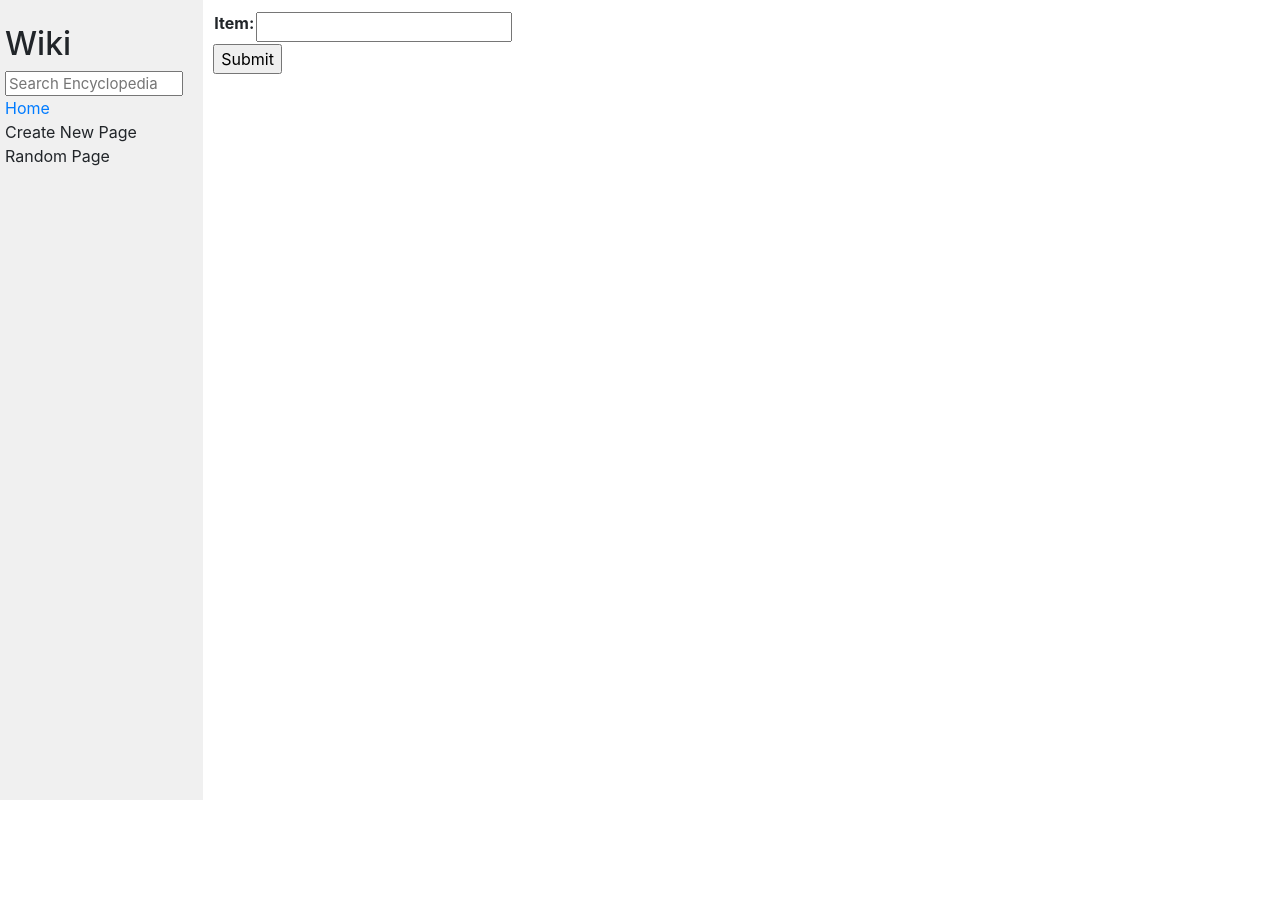
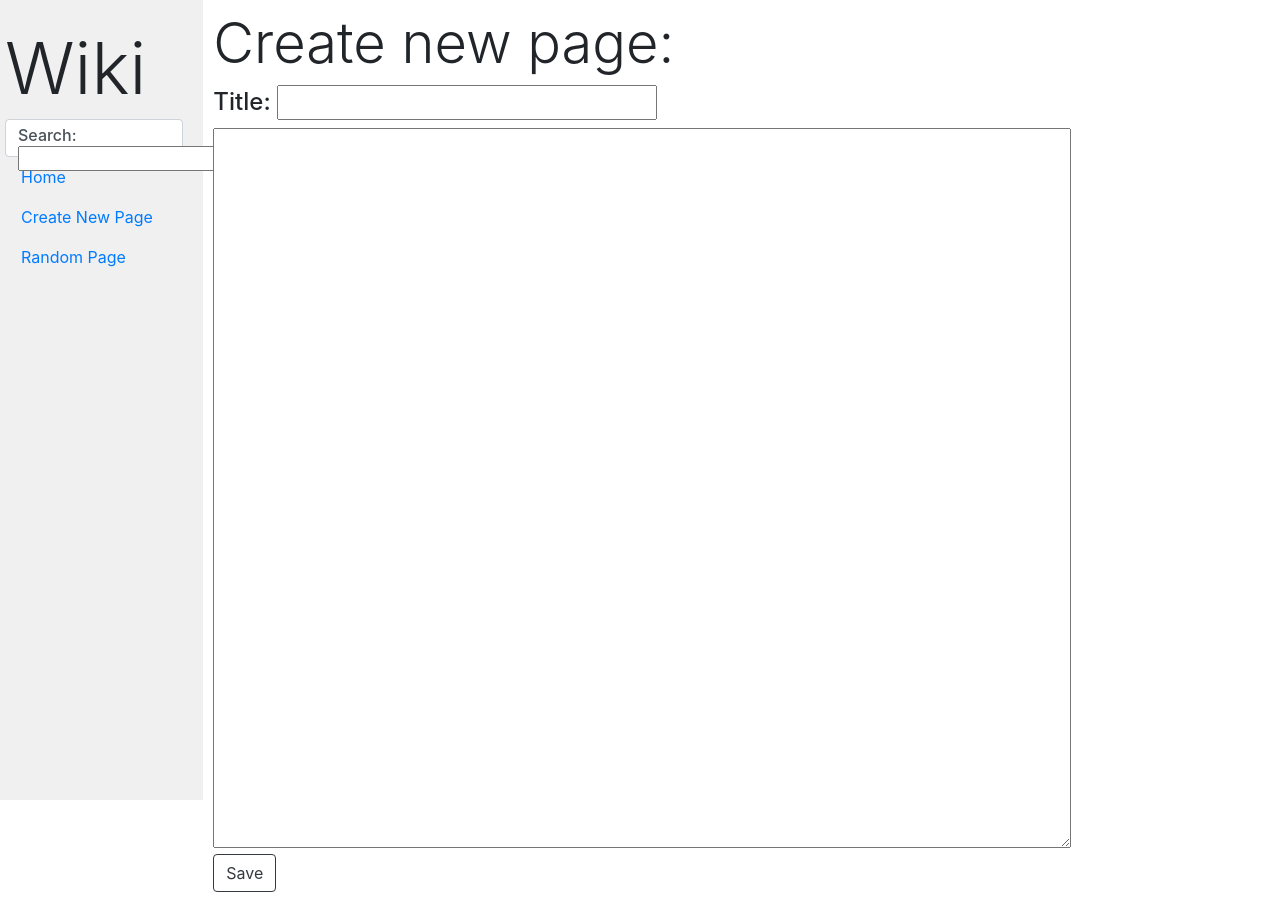
Before and after one commit to meerablaze/CS50_wiki, a Django app: page /create in a window 1280 px wide. Before the commit the page ends 800 px from the top, so only its background shows below. Run offline with Django 3.2, Linux system fonts and the light colour scheme; some libraries are stand-ins or nearby versions.

Commit message:
final commits

```diff
--- a/wiki/wiki/encyclopedia/templates/encyclopedia/create.html
+++ b/wiki/wiki/encyclopedia/templates/encyclopedia/create.html
@@ -5,11 +5,12 @@
 {% endblock %}
 
 {% block body %}
-    <form action="" method="POST">
+    <form method="post" action="{% url 'create' %}">
         {% csrf_token %}
-        <table>
-            {{form.as_table}}
-        </table>
-        <input type="submit" value="Submit">
+        <h4 class="display-4">Create new page:</h4>
+        <h6 style="font-size: 24px;">Title: {{post.title}}</h6>
+            {{post.textarea}}
+        <br>
+        <input class="btn btn-outline-dark" type="submit" value="Save"/>
     </form>
 {% endblock %}
--- a/wiki/wiki/encyclopedia/templates/encyclopedia/layout.html
+++ b/wiki/wiki/encyclopedia/templates/encyclopedia/layout.html
@@ -11,18 +11,19 @@
     <body>
         <div class="row">
             <div class="sidebar col-lg-2 col-md-3">
-                <h2>Wiki</h2>
-                <form>
-                    <input class="search" type="text" name="q" placeholder="Search Encyclopedia">
+                <h2 class="display-3">Wiki</h2>
+                <form class="form-control" method="post" action="{% url 'index' %}">
+                {% csrf_token %}
+                    <h6>Search: {{form.item}}</h6>
                 </form>
                 <div>
-                    <a href="{% url 'index' %}">Home</a>
+                    <a class="nav-link" href="{% url 'index' %}">Home</a>
                 </div>
                 <div>
-                    Create New Page
+                    <a class="nav-link" href="{% url 'create' %}">Create New Page</a>
                 </div>
                 <div>
-                    Random Page
+                    <a class="nav-link" href="{% url 'random' %}">Random Page</a>
                 </div>
                 {% block nav %}
                 {% endblock %}
--- a/wiki/wiki/encyclopedia/views.py
+++ b/wiki/wiki/encyclopedia/views.py
@@ -89,12 +89,9 @@ def edit(request, title):
 def randomPage(request):
     if request.method == 'GET':
         entries = util.list_entries()
-        num = random.randint(0, len(entries) -1)
-        random_p = entries[num]
-        page = util.get_entry(random_p)
-        convert_page = markdown2.markdown(page)
-        return render(request, 'encyclopedia/entry.html', {
-        "form":Search(),
-        "title": random_p,
-        "page": convert_page
-        })
+        num = random.randint(0, len(entries) - 1)
+        page_random = entries[num]
+        page = util.get_entry(page_random)
+        page_converted = markdowner.convert(page)
+
+        return render(request, "encyclopedia/entry.html", {"form": Search(), "page": page_converted, "title": page_random})
```
Also changed, not shown: wiki/wiki/encyclopedia/templates/encyclopedia/search.html (+7 -7 lines).
